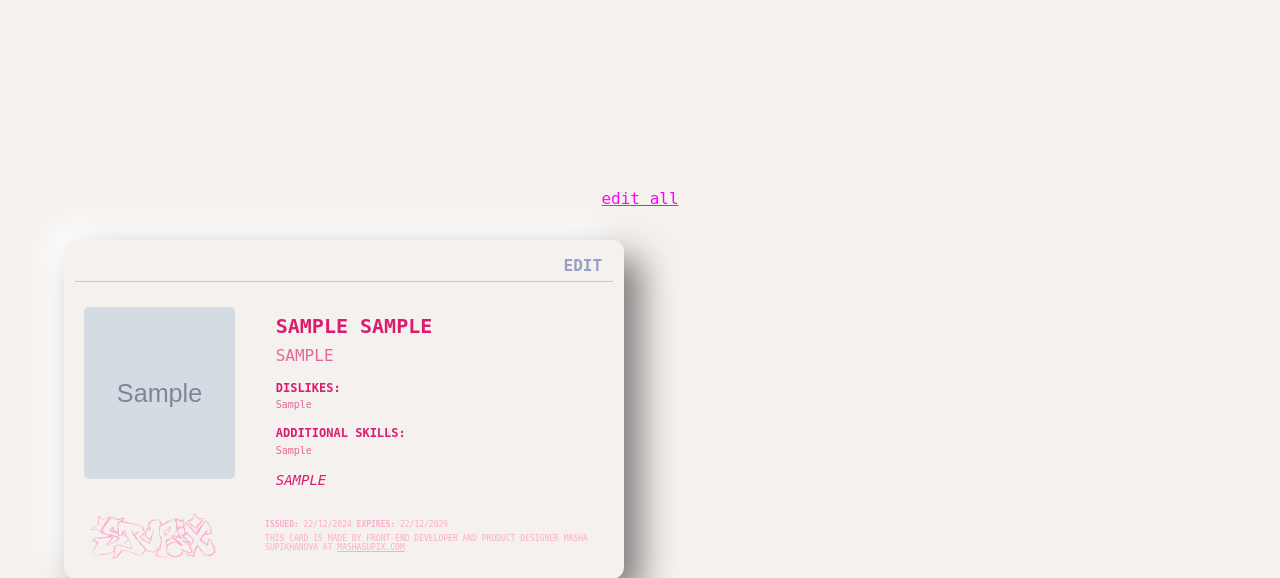
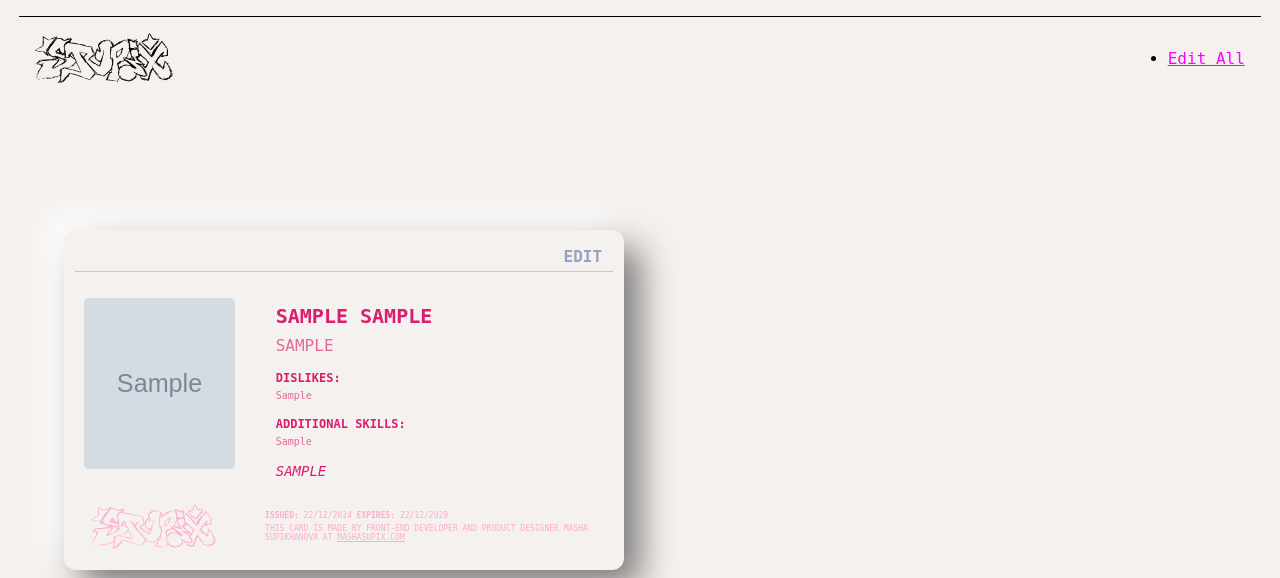
Before and after one commit to ssupix/php-qa-project, a PHP site: page /cards.php in a window 1280 px wide. Shown: the top 578 px of the page. Run offline with PHP 8.4, Linux system fonts and the light colour scheme; tables that the repository leaves empty or names only in its code hold one stand-in row (values such as "Sample post"); grey boxes marked "Sample" are stand-in pictures.

```diff
--- a/cards.php
+++ b/cards.php
@@ -11,7 +11,17 @@ include_once 'crud.php';
     <title>all cards here</title>
 </head>
 <body>
-<a href="./edit.php">edit all</a>
+    <nav>
+        <div class="logo">
+            <a href="./index.php">
+            <img src="./assets/black-logo.svg" alt="Logo">
+            </a>
+        </div>
+        <ul class="links">
+            <li><a href="./edit.php">Edit All</a></li>
+        </ul>
+    </nav>
+
     <div class="grid">
         <?php
             $res = $userdb->query("SELECT * FROM employees");
@@ -51,9 +61,7 @@ include_once 'crud.php';
                 </div>
             </div>
         </div>
-
         <?php } ?>
     </div>
-
 </body>
 </html>
--- a/edit.php
+++ b/edit.php
@@ -11,7 +11,7 @@ include_once 'crud.php';
     <link rel="stylesheet" href="./scss/style.css">
 </head>
 <body class="edit">
-    <main class="grid">
+    <main class="grid edit-screen">
         <header class="col-12">
             <h1>Company Profile</h1>
             <a href="cards.php">view all</a>
--- a/index.php
+++ b/index.php
@@ -9,7 +9,9 @@
 <body class="hundred">
     <nav>
         <div class="logo">
+            <a href="./index.php">
             <img src="./assets/black-logo.svg" alt="Logo">
+            </a>
         </div>
         <ul class="links">
             <li><a href="./cards.php">Preview All</a></li>
--- a/scss/_edit.scss
+++ b/scss/_edit.scss
@@ -3,6 +3,10 @@
 body.edit {
     color: lime;
     background-color: rgb(0, 0, 0);
+}
+
+.edit-screen {
+    max-width: 95%;
 }
 
 form.data-entry {
--- a/scss/style.css
+++ b/scss/style.css
@@ -429,6 +429,10 @@ body.edit {
   background-color: rgb(0, 0, 0);
 }
 
+.edit-screen {
+  max-width: 95%;
+}
+
 form.data-entry input {
   font-family: monospace;
   padding: 1rem;
```
Also changed, not shown: preview.php (+10 -2 lines), 1 other file. Lines whose indentation alone changed are shown as unchanged.
